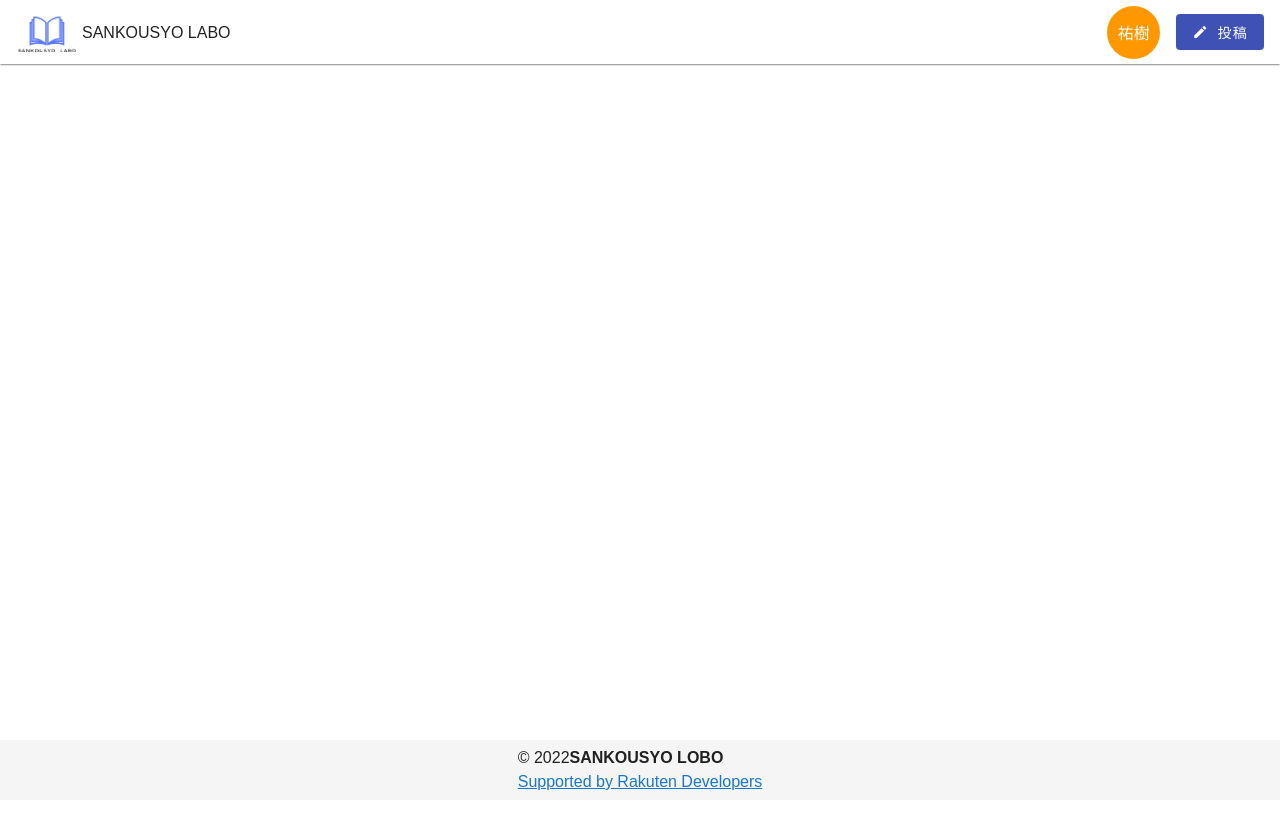
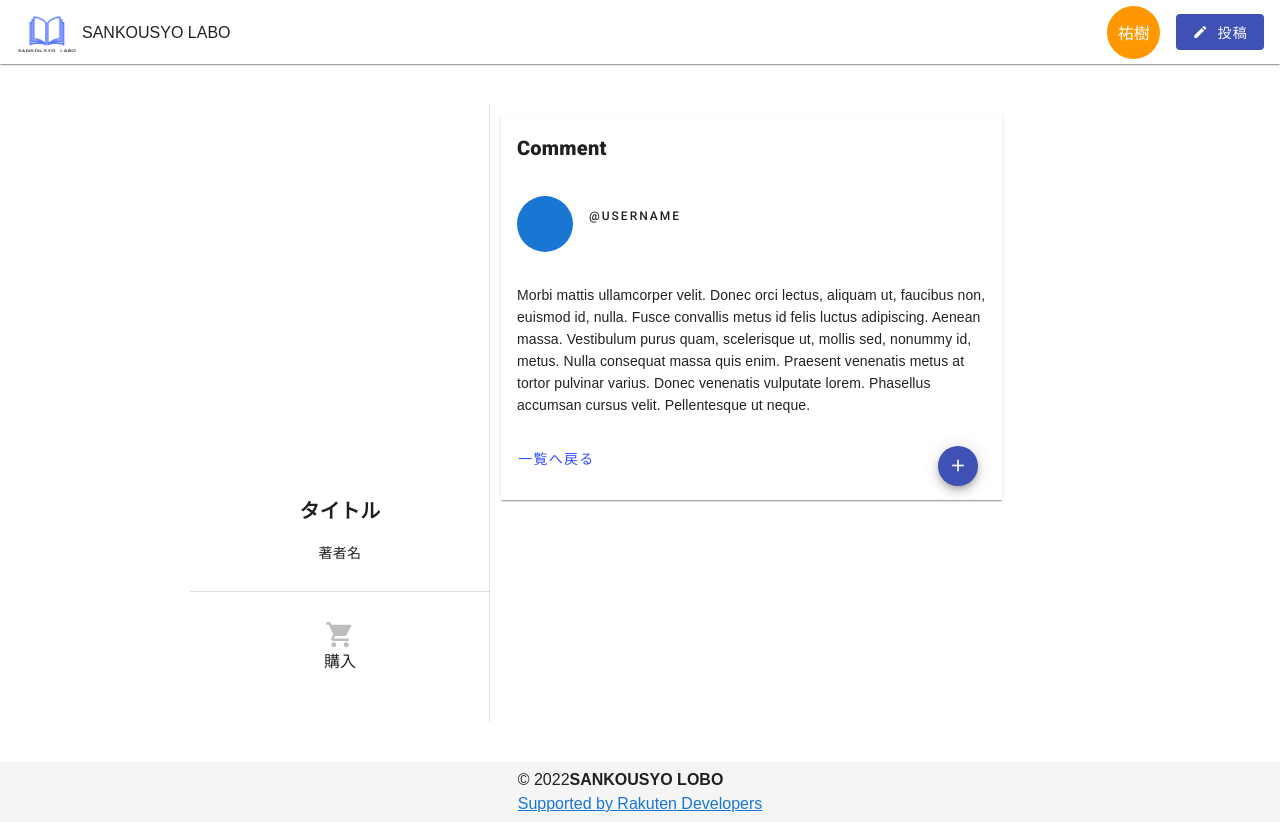
Before and after one commit to yuukiyamagata/Myportfolio_backUp, a Nuxt app: page /books/1 in a window 1280 px wide. Before the commit the page ends 800 px from the top, so only its background shows below. Built offline with nearby package versions, Linux system fonts and the light colour scheme.

Commit message:
詳細ページモック作成

```diff
--- a/pages/books/_bookId.vue
+++ b/pages/books/_bookId.vue
@@ -1,8 +1,106 @@
 <template>
-    <div class="book-page-width">
-      <v-container fluid>
+    <div class="book-page-width mx-auto">
+      {{ $route.params.id }}
+      <v-container fluid class="my-10">
         <v-row>
+          <v-col cols="4">
+            <v-row class="d-flex flex-column mb-6">
+                <v-col cols="11" class="ml-auto">
+                  <v-responsive
+                  :aspect-ration=16/9
+                  >
+                    <v-img
+                      :src="image_src"
+                      flat
+                      contain
+                    >
+                    </v-img>
+                  </v-responsive>
+                </v-col>
+                <v-col cols="12">
+                  <p class="text-center text-sm-h6 text-body-1 font-weight-bold">タイトル</p>
+                  <p class="text-center text-body-2">著者名</p>
+                </v-col>
+                <v-divider class="mb-4"></v-divider>
+                <v-col class="text-center">
+                    <v-menu
+                      open-on-hover
+                      top
+                      offset-y
+                    >
+                  <template #activator="{ on, attrs }">
+                      <v-icon color="grey lighten-1" v-bind="attrs" v-on="on" size="30">
+                        mdi-cart
+                      </v-icon>
+                      <span class="d-block">購入</span>
+                  </template>
 
+                  <v-list>
+                      <v-list-item>
+                        <v-list-item-title >
+                          <nuxt-link to="/" class="link-border-line-none">
+                          楽天サイトで見てみる
+                          </nuxt-link>
+                        </v-list-item-title>
+                      </v-list-item>
+                    </v-list>
+                  </v-menu>
+                </v-col>
+            </v-row>
+          </v-col>
+          <v-divider vertical></v-divider>
+          <v-col cols="7">
+            <v-sheet elevation="1" tile>
+              <v-card elevation="0">
+                <v-card-title class='text-h6 font-weight-black'>Comment</v-card-title>
+                    <v-sheet
+                    elevation="0"
+                    class="mx-auto"
+                    >
+                    <v-list-item three-line>
+                        <v-list-item-avatar
+                          size="56"
+                          color="primary"
+                        ></v-list-item-avatar>
+
+                        <v-list-item-content>
+                          <div class="text-overline mb-4">
+                            @username
+                          </div>
+                        </v-list-item-content>
+                      </v-list-item>
+
+                    <v-card-text>
+                      Morbi mattis ullamcorper velit. Donec orci lectus, aliquam ut, faucibus non, euismod id, nulla. Fusce convallis metus id felis luctus adipiscing. Aenean massa. Vestibulum purus quam, scelerisque ut, mollis sed, nonummy id, metus. Nulla consequat massa quis enim. Praesent venenatis metus at tortor pulvinar varius. Donec venenatis vulputate lorem. Phasellus accumsan cursus velit. Pellentesque ut neque.
+                    </v-card-text>
+                    <v-card-actions>
+                      <v-btn
+                        text
+                        color="indigo accent-4"
+                        class="mb-4"
+                      >
+                        一覧へ戻る
+                      </v-btn>
+
+                        <v-btn
+                          class="mx-2"
+                          fab
+                          dark
+                          color="indigo"
+                          absolute
+                          right
+                          small
+                          @click="confirm"
+                          >
+                            <v-icon dark size="20" >
+                              mdi-plus
+                            </v-icon>
+                          </v-btn>
+                    </v-card-actions>
+                    </v-sheet>
+              </v-card>
+            </v-sheet>
+          </v-col>
         </v-row>
       </v-container>
     </div>
@@ -15,6 +113,12 @@ export default {
     return{
       image_src: require("@/static/book.png"),
     }
+  },
+  methods:{
+    confirm(){
+      const result = window.confirm('お気に入りに登録しますか?')
+      if(!result) return // eslint-disable-line
+    }
   }
 }
 </script>
@@ -25,124 +129,4 @@ export default {
   max-width: 900px;
 }
 
-
-
-
-    // <v-img
-    //               :src="image_src"
-    //               flat
-    //               aspect-ratio="16/9"
-    //               min-height="300"
-    //               max-height="360"
-    //               class="white"
-    //               contain
-    //             />
-
-
-.user-info {
-  /* background-color: blue; */
-  padding: 50px;
-  display: flex;
-}
-
-.user-info-name {
-  margin-left: 20px;
-  align-self: center;
-}
-
-.comment-area {
-  max-width: 350px;
-  min-height: 300px;
-  border: 1px solid white;
-
-  p{
-    overflow-wrap: break-word;
-    word-wrap: break-word;
-  }
-}
-
-.book-title p{
-  display: inline-block;
-  padding-bottom: 20px;
-  border-bottom: 1px solid rgb(226, 216, 216);
-}
-
-.link {
-  color: rgba(226, 24, 74, 0.904);
-  text-decoration: none;
-}
-
 </style>
-
-
-
-
-
-
-
-// <v-row fluid class="mt-10 mx-auto d-flex">
-//       <v-col cols="6">
-//         <div class="d-flex flex-column">
-//           <div class="img-content">
-//           </div>
-//             <div class="subtitle-1 text-center pt-4 book-title">
-//               <p>#{{ $route.params.bookId }}番目の本のタイトル</p>
-//             </div>
-//           <div class="text-center mt-3">
-//             <nuxt-link to="/" class="link">
-//               商品購入はこちらから
-//             </nuxt-link>
-//         </div>
-//       </div>
-//     </v-col>
-
-//   <v-divider vertical></v-divider>
-
-//       <v-col cols="5">
-//         <div class="user-info">
-//         <div class="user-info-avatar">
-//           <v-avatar
-//           color="grey darken-1"
-//           size="62"
-//           >
-//             <v-icon dark size="70">
-//             mdi-account-circle
-//             </v-icon>
-//           </v-avatar>
-//         </div>
-//         <div class="user-info-name">
-//           <p class="text--gray">UserName</p>
-//         </div>
-//       </div>
-
-//       <div class="comment-area">
-//           <h3>コメント</h3>
-//           <p>あああああああああああああああああああああああああああ
-//             ああああああああああああああああああああああああああああ
-//           </p>
-//       </div>
-
-//       <div class="btn--group">
-//         <v-btn
-//           class="mx-2"
-//           fab
-//           dark
-//           small
-//           color="pink"
-//         >
-//         <v-icon>mdi-heart</v-icon>
-//         </v-btn>
-
-//         <v-btn
-//         class="ma-2"
-//         text
-//         icon
-//         color="blue lighten-2"
-//         >
-//           <v-icon>mdi-thumb-up</v-icon>
-//         </v-btn>
-//       </div>
-
-
-//     </v-col>
-//   </v-row>
--- a/pages/index.vue
+++ b/pages/index.vue
@@ -24,11 +24,12 @@
                         <v-container fluid>
                           <v-row no-gutters>
                               <v-col cols="6" class="mx-auto">
+                                <v-responsive :aspect-ratio="16/9">
                                   <v-img
                                     :src="required_image"
-                                    class="object-fit"
                                   >
                                   </v-img>
+                                </v-responsive>
                               </v-col>
                             <v-col cols="12">
                               <v-card-title>
@@ -49,9 +50,10 @@
                                 <p class="user-name">@username</p>
                                 </v-col>
 
-                                <v-col cols="9" class="bg-blue">
+                                <v-col cols="9">
                                   <v-card-text class="comment font-weight-medium">
                                     おもしろい。おもしろい。おもしろいおもしろい。おもしろい。おもしろいおもしろい。
+                                    <nuxt-link to="/books/1">続きを読む</nuxt-link>
                                     </v-card-text>
                                 </v-col>
 
@@ -112,10 +114,6 @@ export default {
   text-overflow: ellipsis;
 }
 
-.object-fit {
-  object-fit: cover;
-}
-
 @media screen and (max-width: 600px){
   .sp-display {
     margin: 0 auto;
```
